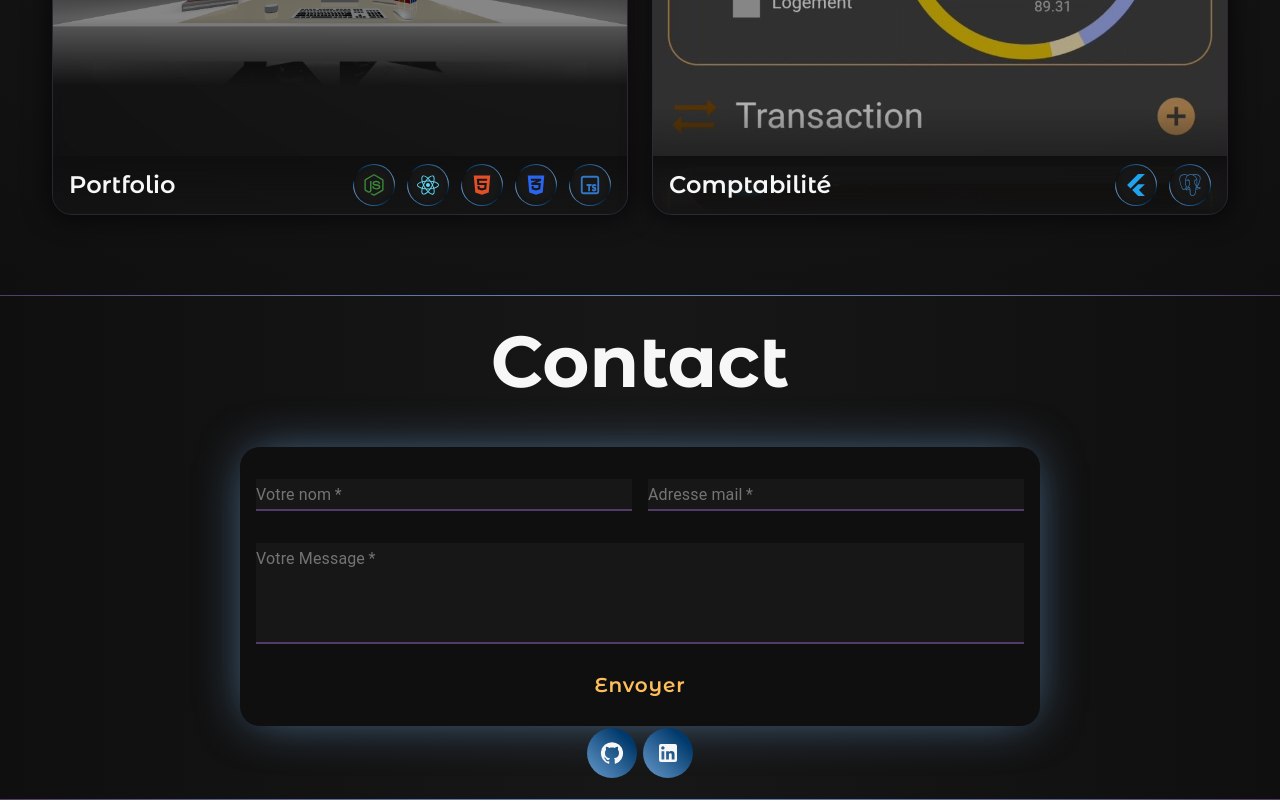
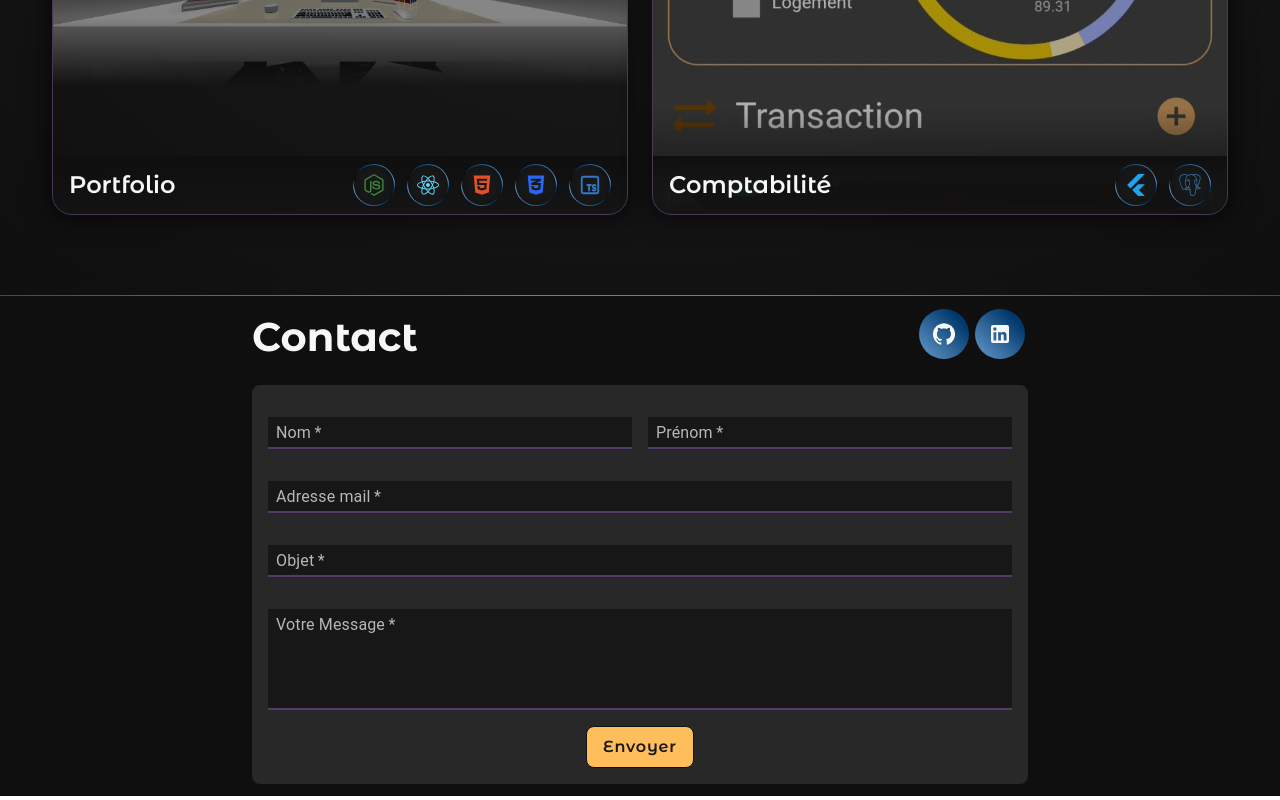
Before and after one commit to Thomproc/Portfolio, a React (Vite) app: page / in a window 1280 px wide. Shown: the part 2923-3723 px from the top of the page. Built offline with nearby package versions, Linux system fonts and the light colour scheme.

Commit message:
Contact design

```diff
--- a/src/Themes/ColorTheme.ts
+++ b/src/Themes/ColorTheme.ts
@@ -7,6 +7,7 @@ const secondary = "#a174c4";
 const accent = "#ffbe5c";
 
 const background_dark = "#0F0F0F";
+const background_light = "#282828";
 const text2 = "#747474";
 const text3 = "#B7B7B7";
 // const primary_dark = "#072859";
@@ -28,6 +29,7 @@ const colors = {
   accent,
 
   background_dark,
+  background_light,
   text2,
   text3,
   primary_dark,
--- a/src/Themes/MUITheme.ts
+++ b/src/Themes/MUITheme.ts
@@ -15,6 +15,13 @@ const theme = createTheme({
     },
   },
   components: {
+    MuiModal: {
+      styleOverrides: {
+        backdrop: {
+          background: "rgba(0, 0, 0, 0.6)",
+        },
+      },
+    },
     MuiDrawer: {
       styleOverrides: {
         paper: {
@@ -22,11 +29,19 @@ const theme = createTheme({
         },
       },
     },
+    MuiInputBase: {
+      styleOverrides: {
+        root: {
+          paddingLeft: "8px",
+        },
+      },
+    },
     MuiInputLabel: {
       styleOverrides: {
         root: {
           zIndex: 1,
-          color: colors.text2,
+          paddingLeft: "8px",
+          color: colors.text3,
           "&.MuiFormLabel-filled": {
             color: colors.secondary, // Couleur du label flottant
           },
--- a/src/components/2D/Footer/Contact.module.css
+++ b/src/components/2D/Footer/Contact.module.css
@@ -1,8 +1,15 @@
 .contact {
-  width: min(100%, 60em);
+  width: min(100%, 800px);
   margin: auto;
   padding: 0.75em;
-  text-align: center;
+
+  position: relative;
+}
+
+.header {
+  display: flex;
+  justify-content: space-between;
+  width: 100%;
 }
 
 .my-form {
@@ -11,13 +18,17 @@
   max-width: 800px;
   padding: 1em;
   margin: auto;
-  margin-top: 2em;
-  border-radius: 20px;
-  background-color: var(--background_dark);
-  box-shadow: 0 0 50px -10px rgb(from var(--primary) r g b / 0.8);
+  margin-top: 1em;
+  border-radius: 8px;
+  background-color: var(--background_light);
+  transition: 0.3s;
 
   & > * {
     gap: 1em;
+  }
+
+  &:has(.send-button:hover) {
+    animation: rotateColor 0.5s infinite alternate;
   }
 }
 
@@ -30,12 +41,12 @@
 }
 
 .send-button {
-  color: var(--accent);
-  &:hover {
-    .my-form {
-      box-shadow: 0 0 50px -10px rgb(from var(--accent) r g b / 0.8);
-    }
-  }
+  width: fit-content;
+  background: var(--accent);
+  border: solid 1px var(--background_dark);
+  color: var(--background);
+  transition: 0.3s;
+  font-size: medium;
 }
 
 @media screen and (max-width: 550px) {
@@ -43,3 +54,11 @@
     flex-direction: column;
   }
 }
+@keyframes rotateColor {
+  0% {
+    /* filter: hue-rotate(0deg); */
+  }
+  100% {
+    /* filter: hue-rotate(360deg); */
+  }
+}
--- a/src/components/2D/Footer/Contact.tsx
+++ b/src/components/2D/Footer/Contact.tsx
@@ -6,17 +6,23 @@ import SocialMedias from "./SocialMedias";
 
 enum EEmailParams {
   FROM_NAME = "from_name",
+  FROM_SURNAME = "from_surname",
   EMAIL = "email",
+  OBJECT = "object",
   MESSAGE = "message",
 }
 
 export default function Contact() {
   const [fromName, setFromName] = useState("");
+  const [fromSurname, setFromSurname] = useState("");
   const [email, setEmail] = useState("");
+  const [object, setObject] = useState("");
   const [message, setMessage] = useState("");
   const mailParams = {
     from_name: fromName,
+    from_surname: fromSurname,
     email: email,
+    object: object,
     message: message,
   };
 
@@ -24,6 +30,7 @@ export default function Contact() {
     emailjs.init("OX7XBSMFmNn6oTWJ8");
   }, []);
 
+  // METTRE :::: NOM PRENOM EMAIL "OBJET" MESSAGE
   const sendEmail = (e: FormEvent) => {
     e.preventDefault();
 
@@ -36,22 +43,38 @@ export default function Contact() {
     //     console.log("Erreur :(", _err.text);
     //   });
   };
+
   return (
     <div className={styles.contact}>
-      <h1>Contact</h1>
+      <div className={styles.header}>
+        <h2>Contact</h2>
+        <SocialMedias />
+      </div>
       <form className={styles["my-form"]} onSubmit={sendEmail}>
         <div className={styles["input-row"]}>
           <TextField
             variant="standard"
             fullWidth
             required
+            id={EEmailParams.FROM_SURNAME}
+            label="Nom"
+            value={fromSurname}
+            onChange={(event: React.ChangeEvent<HTMLInputElement>) => {
+              setFromSurname(event.target.value);
+            }}
+          />
+          <TextField
+            variant="standard"
+            fullWidth
+            required
             id={EEmailParams.FROM_NAME}
-            label="Votre nom"
+            label="Prénom"
             value={fromName}
             onChange={(event: React.ChangeEvent<HTMLInputElement>) => {
               setFromName(event.target.value);
             }}
           />
+        </div>
         <TextField
           variant="standard"
           fullWidth
@@ -64,7 +87,17 @@ export default function Contact() {
             setEmail(event.target.value);
           }}
         />
-        </div>
+        <TextField
+          variant="standard"
+          fullWidth
+          required
+          id={EEmailParams.OBJECT}
+          label="Objet"
+          value={object}
+          onChange={(event: React.ChangeEvent<HTMLInputElement>) => {
+            setObject(event.target.value);
+          }}
+        />
         <TextField
           variant="standard"
           fullWidth
@@ -78,12 +111,12 @@ export default function Contact() {
             setMessage(event.target.value);
           }}
         />
-
+        <div className="m-auto">
           <button type="submit" className={styles["send-button"]}>
             Envoyer
           </button>
+        </div>
       </form>
-      <SocialMedias />
     </div>
   );
 }
--- a/src/components/2D/Footer/Footer.module.css
+++ b/src/components/2D/Footer/Footer.module.css
@@ -1,14 +1,3 @@
-/* .container {
-  width: 100%;
-
-  background: linear-gradient(
-    to bottom,
-    var(--background),
-    var(--background_dark)
-  );
-} */
-/* z-index: 0; */
-
 .container {
   position: relative;
   overflow: hidden;
@@ -17,21 +6,14 @@
     position: absolute;
     top: 0;
     left: 50%;
-    z-index: -1;
     height: 100%;
     width: 100%;
     transform: translate(-50%, 0);
 
     background:
-      linear-gradient(
-          to right,
-          var(--background_dark),
-          var(--background),
-          var(--background_dark)
-        )
+      radial-gradient(var(--background_dark), var(--background_dark))
         padding-box,
       radial-gradient(var(--primary) 60%, var(--secondary_dark)) border-box;
     border-top: 1px solid transparent;
-    border-bottom: 1px solid transparent;
   }
 }
--- a/src/components/2D/Projects/Card.module.css
+++ b/src/components/2D/Projects/Card.module.css
@@ -1,7 +1,7 @@
 .project {
   aspect-ratio: 1.618;
   border-radius: 20px;
-  border: solid 1px rgb(from var(--secondary) r g b / 0.2);
+  border: solid 1px rgb(from var(--secondary) r g b / 0.4);
   box-shadow: 0px 0px 24px 4px rgba(0, 0, 0, 0.6);
   backdrop-filter: blur(5px);
   text-align: center;
--- a/src/components/2D/Projects/Modal/ModalProject.module.css
+++ b/src/components/2D/Projects/Modal/ModalProject.module.css
@@ -6,7 +6,7 @@
 
   width: 100%;
   max-width: 1000px;
-  max-height: 100%;
+  max-height: 80%;
   background-image: radial-gradient(
     circle,
     var(--background) 30%,
@@ -14,7 +14,15 @@
   );
   outline: none;
   border-radius: 20px;
-  overflow: scroll;
+  overflow-y: scroll;
+}
+
+.close {
+  position: sticky;
+  height: 0;
+  top: 4px;
+  left: 4px;
+  z-index: 1;
 }
 
 .banner {
--- a/src/components/2D/Projects/Modal/ModalProject.tsx
+++ b/src/components/2D/Projects/Modal/ModalProject.tsx
@@ -22,14 +22,12 @@ export default function ModalProject({
       <div className={styles.modal}>
         {selectedProject && (
           <>
-            <div className={styles.banner}>
-              <IconButton
-                sx={{ position: "absolute", top: 4, left: 4 }}
-                onClick={() => setSelectedProject(null)}
-              >
+            <div className={styles.close}>
+              <IconButton onClick={() => setSelectedProject(null)}>
                 <ArrowBackRounded />
               </IconButton>
-
+            </div>
+            <div className={styles.banner}>
               <img
                 src={"./Images/Projects/" + selectedProject.image}
                 alt={selectedProject.image}
```
Lines whose indentation alone changed are shown as unchanged.
